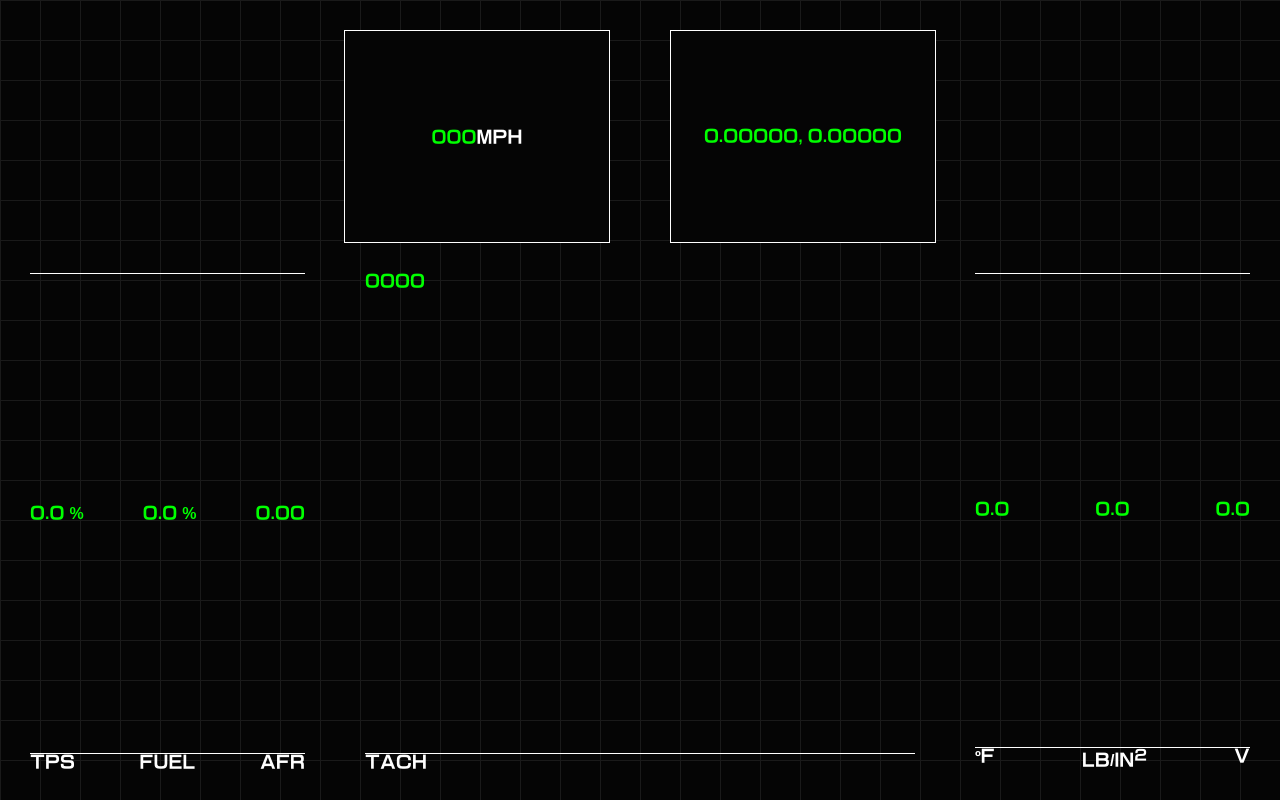
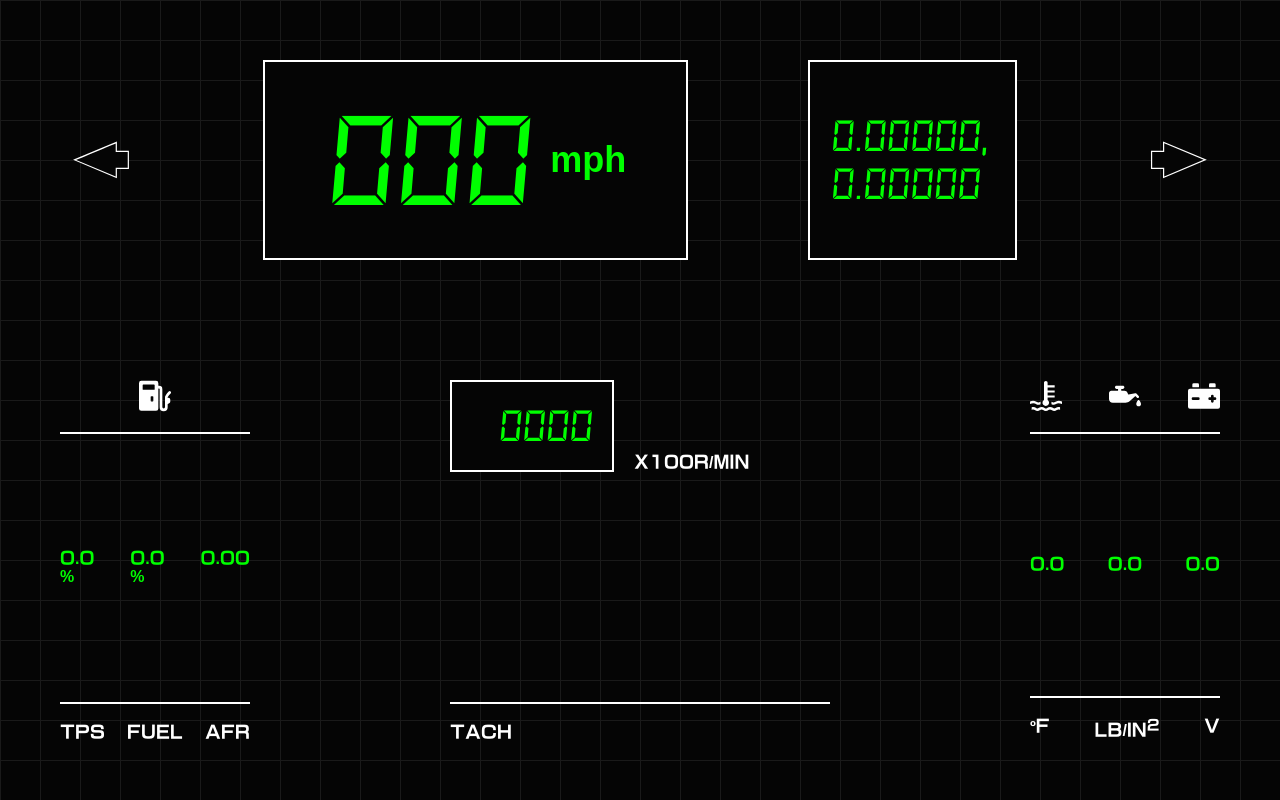
Before and after one commit to melanie/d21-dash, a website with bundled scripts: page src/index.html in a window 1280 px wide. Built offline with nearby package versions, Linux system fonts and the light colour scheme; files whose address does not match are found by name.

Commit message:
Add icons, style arrows

```diff
--- a/src/index.css
+++ b/src/index.css
@@ -6,11 +6,17 @@
   --color-gray-800: #333333;
   --color-gray-900: #1a1a1a;
   --color-lines: var(--color-gray-900);
+  --color-label: var(--color-white);
 
-  --spacing-xs: 5px;
-  --spacing-sm: 10px;
-  --spacing-md: 30px;
-  --spacing-lg: 60px;
+  --spacing-xs: 20px;
+  --spacing-sm: 60px;
+  --spacing-md: 120px;
+  --spacing-lg: 200px;
+
+  --font-size-sm: 12px;
+  --font-size-md: 36px;
+  --font-size-lg: 48px;
+  --font-size-xl: 140px;
 }
 
 @font-face {
@@ -31,7 +37,7 @@
   font-family: 'DS-Digital';
   src: url('./assets/fonts/ds-digii.ttf') format('truetype');
   font-weight: normal;
-  font-style: normal;
+  font-style: italic;
 }
 
 
@@ -52,7 +58,7 @@ body {
 }
 
 .container {
-  padding: var(--spacing-md);
+  padding: var(--spacing-sm);
   display: flex;
   flex-direction: column;
   gap: var(--spacing-md);
@@ -69,22 +75,51 @@ body {
 }
 
 .row-top {
-  flex: 3 1 0;
+  flex: 2 1 0;
+  gap: var(--spacing-md);
 }
 
 .arrow {
   width: var(--spacing-lg);
   height: var(--spacing-lg);
   flex: 1;
+  display: flex;
+  align-items: center;
+  justify-content: center;
+}
+
+.signal {
+  width: 70%;
+  height: auto;
+
+  & path {
+    fill: var(--color-black);
+  }
+
+  & path:nth-child(2) {
+    fill: var(--color-white);
+  }
+}
+
+.signal.on path {
+  fill: var(--color-primary);
+}
+
+.value {
+  font-family: 'DS-Digital', monospace;
+  font-size: var(--font-size-lg);
+  font-style: italic;
+  font-weight: normal;
 }
 
 label {
   text-transform: uppercase;
+  color: var(--color-label);
 }
 
 .readout {
   padding: var(--spacing-xs);
-  border: 1px solid var(--color-white);
+  border: 2px solid var(--color-white);
   background-color: var(--color-black);
   display: flex;
   align-items: center;
@@ -115,17 +150,74 @@ label {
   }
 
   & .gauge-group-header {
-    border-bottom: 1px solid var(--color-white);
+    border-bottom: 2px solid var(--color-white);
+    padding-bottom: var(--spacing-xs);
+    align-items: flex-end;
+
+    & svg {
+      width: 2rem;
+      height: 2rem;
+    }
+
+    & path, & rect, & polygon {
+      fill: var(--color-white);
+    }
   }
 
   & .gauge-group-body {
   }
 
   & .gauge-group-footer {
-    border-top: 1px solid var(--color-white);
+    border-top: 2px solid var(--color-white);
+    padding-top: var(--spacing-xs);
 
     & label {
       color: var(--color-white);
     }
   }
 }
+
+.readout-speed {
+  justify-content: flex-end;
+  flex: 2;
+  padding-left: var(--spacing-sm);
+  padding-right: var(--spacing-sm);
+
+  & .value {
+    font-size: var(--font-size-xl);
+  }
+
+  & label {
+    color: var(--color-accent);
+    text-transform: none;
+    font-size: var(--font-size-md);
+    padding-left: var(--spacing-xs);
+  }
+}
+
+.readout-gps {
+  flex: 2;
+}
+
+.readout-rpm {
+  flex: 1;
+  display: flex;
+  flex-direction: row;
+  align-items: flex-end;
+  gap: var(--spacing-xs);
+
+  & .readout {
+    flex: 0 0 var(--spacing-md);
+    justify-content: flex-end;
+  }
+}
+
+.readout-tach {
+  flex: 3;
+  display: flex;
+  flex-direction: row;
+  align-items: flex-end;
+  gap: var(--spacing-xs);
+  border: none;
+  background-color: transparent;
+}
--- a/src/index.html
+++ b/src/index.html
@@ -10,15 +10,30 @@
   <div class="container">
 
     <div class="row row-top">
-      <div class="arrow left-arrow"><span id="turn-left"></span></div>
-      <div class="readout readout-speed"><span id="speed-val">000</span> <label>mph</label></div>
-      <div class="readout readout-gps"><span id="gps-val">0.00000, 0.00000</span></div>
-      <div class="arrow right-arrow"><span id="turn-right"></span></div>
+      <div class="arrow left-arrow">
+        <svg id="turn-left" class="signal" viewBox="0 0 48 48">
+          <path d="M46.8,17h-10v-7.5S2.2,23.9,2.2,23.9l34.6,14.6v-7.5s10,0,10,0v-14.1Z"/>
+          <path d="M37.3,39.3L.9,23.9l36.4-15.2v7.8s10,0,10,0v15.1h-10v7.8ZM3.5,24l32.8,13.8v-7.2s10,0,10,0v-13.1h-10v-7.2S3.5,24,3.5,24Z"/>
+        </svg>
+      </div>
+      <div class="readout readout-speed"><span class="value" id="speed-val">000</span> <label>mph</label></div>
+      <div class="readout readout-gps"><span class="value" id="gps-val">0.00000, 0.00000</span></div>
+      <div class="arrow right-arrow">
+        <svg id="turn-right" class="signal" viewBox="0 0 48 48">
+          <path d="M1.3,16.8v14.1h10v7.5l34.6-14.6L11.3,9.4v7.5H1.3Z"/>
+          <path d="M10.8,39.4v-7.8H.8v-15.1h10v-7.8l36.4,15.2-36.4,15.4h0ZM11.8,10.2v7.2H1.8v13.1h10v7.2l32.8-13.8L11.8,10.2Z"/>
+        </svg></div>
     </div>
 
     <div class="row">
       <div class="gauge-group">
-        <div class="gauge-group-header"></div>
+        <div class="gauge-group-header">
+          <span></span>
+          <svg viewBox="0 0 48 48">
+            <path d="M47.36 17.28a2 2 0 0 0 -2.82 0c-3.68 4 -5.54 6.74 -5.54 8.38v15a2 2 0 0 1 -4 0V13.76a5 5 0 0 0 -5 -5h-0.5a0.52 0.52 0 0 1 -0.5 -0.52V4.76A3.5 3.5 0 0 0 25.5 1.24h-22A3.52 3.52 0 0 0 0 4.76v38a3.5 3.5 0 0 0 3.5 3.48h22a3.48 3.48 0 0 0 3.5 -3.48V13.24a0.5 0.5 0 0 1 0.5 -0.48H30a1 1 0 0 1 1 1v27a6 6 0 0 0 12 0v-4.46a0.5 0.5 0 0 1 0.28 -0.46l2 -1.02a3 3 0 0 0 1.66 -2.68v-2.38a3 3 0 0 0 -3 -3h-0.52a0.5 0.5 0 0 1 -0.5 -0.5V26a26.94 26.94 0 0 1 4.48 -5.82 2 2 0 0 0 -0.04 -2.9Zm-25.86 14a1 1 0 0 1 -1 1h-2a1 1 0 0 1 -1 -1v-6a1 1 0 0 1 1 -1h2a1.02 1.02 0 0 1 1 1Zm2 -17.5a1 1 0 0 1 -1 1h-16a1 1 0 0 1 -1 -1v-6a1 1 0 0 1 1 -1h16a1.02 1.02 0 0 1 1 1Z"></path>
+          </svg>
+          <span></span>
+        </div>
         <div class="gauge-group-body">
           <div class="gauge"><span id="tps-val">0.0</span> %</div>
           <div class="gauge"><span id="fuel-val">0.0</span> %</div>
@@ -32,13 +47,32 @@
       </div>
 
       <div class="gauge-group">
-        <div class="readout-group"><span id="rpm-val">0000</span></div>
-        <div class="readout-group"></div>
+        <div class="readout-group readout-rpm">
+          <div class="readout"><span class="value" id="rpm-val">0000</span></div>
+          <label>x100r/min</label>
+        </div>
+        <div class="readout readout-tach"></div>
         <div class="gauge-group-footer"><label>Tach</label></div>
       </div>
 
       <div class="gauge-group">
-        <div class="gauge-group-header"></div>
+        <div class="gauge-group-header">
+          <svg viewBox="0 0 48 48">
+            <path d="M15.8,36.4v-3.7c-7,3.4-6.3-3.9-15.8-.5v3.7c9.7-3.9,8.5,3.7,15.8.5Z"/>
+            <path d="M32.2,32.7v3.7c7.3,3.4,6.1-4.4,15.8-.3v-3.9c-9.5-3.4-8.9,3.9-15.8.5Z"/>
+            <path d="M38.4,42h0c-1.7,1-2.4.9-4.1-.2-1.2-.9-2.7-1.4-4.3-1.4s-3,.6-4.2,1.6c-1.5,1.2-2.2,1.2-3.9,0-1.2-1-2.7-1.6-4.2-1.6s-3.1.5-4.3,1.4c-1.7,1.2-2.4,1.4-4.1.2-1.9-1.4-4.4-1.8-6.6-1h-.2v3.9c.7-.5,1.6-.7,2.4-.7s1.7.3,2.4.9c1.1.9,2.5,1.3,3.9,1.3s2.8-.5,3.9-1.3c1.9-1.2,2.7-1.4,4.6,0,1.1.9,2.5,1.4,4,1.4s2.9-.5,4-1.4c1.9-1.4,2.7-1.2,4.6,0,3.1,1.7,5.1,1.9,8,0,.7-.5,1.5-.8,2.4-.8s1.7.2,2.4.6v-3.9c-2.2-.8-4.7-.4-6.6,1h-.1Z"/>
+            <path d="M23.6,38.9h.1c1.4,0,2.8-.7,3.7-1.7.9-1,1.4-2.5,1.2-3.8-.2-1.3-1-2.6-2.2-3.4v-3.6h10.6v-3.2h-10.6v-4.4h10.6v-3.2h-10.6v-4.4h10.6v-3.2h-10.6v-3.6c0-.7-.2-1.5-.7-2s-1.2-.9-2-.9-1.4.3-2,.9c-.6.6-.8,1.3-.7,2v25.5c-1.2.7-2,2-2.2,3.4s.2,2.8,1.1,3.9,2.3,1.7,3.7,1.7Z"/>
+          </svg>
+          <svg viewBox="0 0 40.5 26">
+            <path d="M37.6,15c.6-.6.6-1.5,0-2.1l-3-3c-.4-.4-.9-.5-1.4-.4l-8.4,1.7c-.2,0-.5,0-.6-.3l-.7-1.7c-.7-1.6-2.2-2.7-4-2.7h-3.5c-.3,0-.5-.2-.5-.5v-1.5c0-.3.2-.5.5-.5h1.5c1.1,0,2-.9,2-2s-.9-2-2-2h-8c-1.1,0-2,.9-2,2s.9,2,2,2h1.5c.3,0,.5.2.5.5v1.5c0,.3-.2.5-.5.5H2.9c-1.6,0-2.8,1.3-2.9,2.9v7.3c0,2.6,2.1,4.8,4.8,4.8h16.1c2,0,4-.7,5.5-2.1l6.7-6c.2-.2.5-.2.7,0l1.6,1.7c.6.6,1.6.6,2.2,0,0,0,0,0,0,0Z"/>
+            <path d="M38.2,18.3c-.2-.2-.4-.3-.7-.3-.3,0-.6,0-.8.3-1.2,1.3-2,2.9-2.2,4.7,0,1.7,1.4,3,3.1,3,1.6,0,2.9-1.4,2.9-3-.2-1.8-1-3.4-2.3-4.7Z"/>
+          </svg>
+          <svg viewBox="0 0 48 48" >
+            <path d="M45 13h-42A3 3 0 0 0 0 16v24a3 3 0 0 0 3 3h42A3 3 0 0 0 48 40V16a3 3 0 0 0 -3 -3ZM15.5 30h-8a2 2 0 0 1 0 -4h8a2 2 0 0 1 0 4Zm25 0h-1.5a0.5 0.5 0 0 0 -0.5 0.5V32a2 2 0 0 1 -4 0v-1.5A0.5 0.5 0 0 0 34 30h-1.5a2 2 0 0 1 0 -4H34a0.5 0.5 0 0 0 0.5 -0.5V24a2 2 0 0 1 4 0v1.5a0.5 0.5 0 0 0 0.5 0.5h1.5a2 2 0 0 1 0 4Z"></path>
+            <path d="M7.5 11h8a1 1 0 0 0 1 -1V7a2 2 0 0 0 -2 -2h-6a2 2 0 0 0 -2 2V10a1 1 0 0 0 1 1Z"></path>
+            <path d="M32.5 11h8a1 1 0 0 0 1 -1V7a2 2 0 0 0 -2 -2h-6a2 2 0 0 0 -2 2V10a1 1 0 0 0 1 1Z"></path>
+          </svg>
+        </div>
         <div class="gauge-group-body">
           <div class="gauge"><span id="coolant-val">0.0</span></div>
           <div class="gauge"><span id="oil-pressure-val">0.0</span></div>
--- a/src/renderer.ts
+++ b/src/renderer.ts
@@ -54,8 +54,8 @@ window.electronAPI.onTelemetryUpdate((data) => {
   afrEl.textContent = data.afr.toFixed(2);
   batteryEl.textContent = data.batteryVoltage.toFixed(2);
 
-  turnLeftEl.textContent = data.turnSignals.left ? 'LEFT' : '    ';
-  turnRightEl.textContent = data.turnSignals.right ? 'RIGHT' : '     ';
+  turnLeftEl.classList.toggle('on', data.turnSignals.left);
+  turnRightEl.classList.toggle('on', data.turnSignals.right);
 
   gpsEl.textContent = `${data.gpsPosition.latitude.toFixed(5)}, ${data.gpsPosition.longitude.toFixed(5)}`;
 });
```
